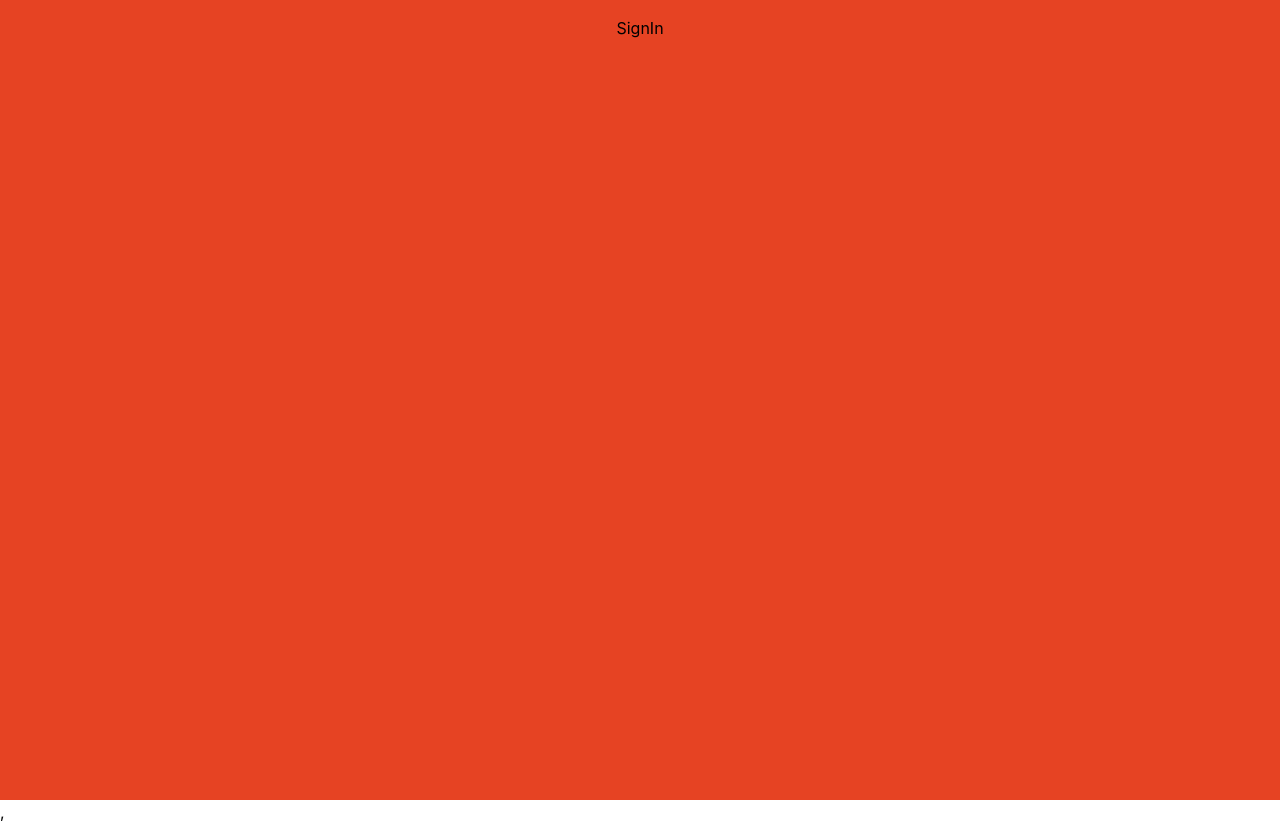
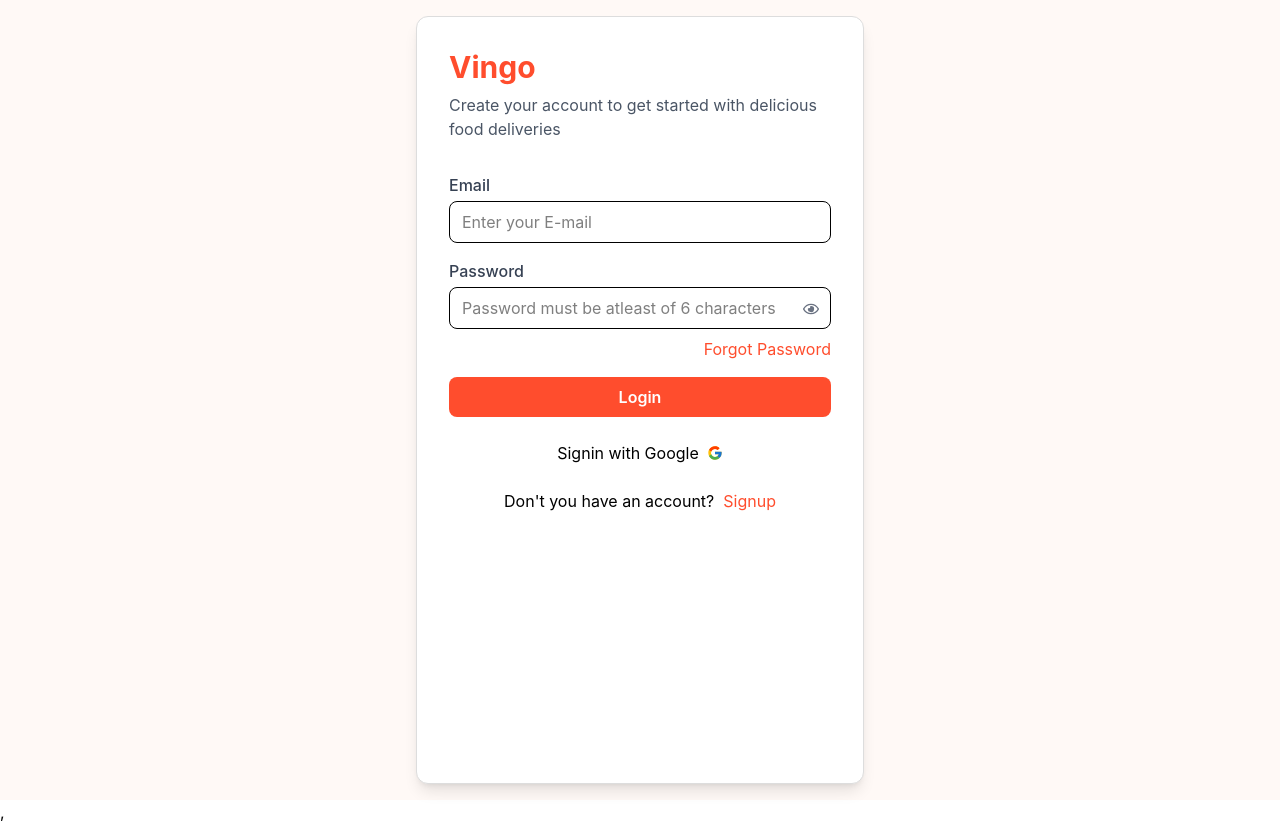
Before and after one commit to abdullahkhan53/Vingo, a React app in the folder frontend/: page /signIn in a window 1280 px wide. Built offline with nearby package versions, Linux system fonts and the light colour scheme; the HTML template or start-up script is replaced by a standard one.

Commit message:
commit for something

```diff
--- a/frontend/src/App.jsx
+++ b/frontend/src/App.jsx
@@ -1,6 +1,7 @@
 import { Route, Routes } from 'react-router-dom'
 import SignUp from './pages/SignUp'
 import SignIn from './pages/SignIn'
+import ForgotPassword from './pages/forgotPassword'
 function App() {
 
   return (
@@ -8,6 +9,7 @@
     <Routes>
       <Route path="/signup" element={<SignUp/>}/>
       <Route path="/signIn" element={<SignIn/>}/>
+      <Route path="/forgot-password" element={<ForgotPassword/>}/>
     </Routes>
     </>
   )
--- /dev/null
+++ b/frontend/src/axios/signin.js
@@ -0,0 +1,13 @@
+import axios from "axios";
+const serverUrl = "http://localhost:3000/"
+
+export const handleSignin = async(data) => {
+    try{
+        const res = await axios.post(`${serverUrl}api/auth/signin`, data,
+            {withCredentials: true}
+        )
+        console.log(res);
+    } catch (err) {
+        console.log('Error in SignIn', err)
+    }
+}
--- /dev/null
+++ b/frontend/src/pages/ForgotPassword.jsx
@@ -0,0 +1,115 @@
+import react, { use, useState } from "react";
+import { IoIosArrowRoundBack } from "react-icons/io";
+import { useNavigate } from "react-router-dom";
+import { FaRegEye, FaRegEyeSlash } from "react-icons/fa";
+
+
+function ForgotPassword(){
+
+    const navigate = useNavigate()
+    const [showPassword, setShowPassword] = useState(false)
+
+    const [step, setStep] = useState(3)
+    const [email, setEmail] = useState("")
+    const [otp, setOtp] = useState("")
+    const [newPassword, setNewPassword] = useState("");
+
+    const setPassword = () => {
+        setShowPassword(prev => !prev)
+    }
+
+    return <>
+        <div className="flex w-full items-center justify-center min-h-screen p-4 bg-[#fff9f6]">
+            <div className="bg-white rounded-xl shadow-lg w-full max-w-md p-8 ">
+                <div className="flex items-center gap-4 mb-4">
+                    <IoIosArrowRoundBack size={30} className="text-[#ff4d2d] cursor-pointer" onClick={() => navigate("/signin")}/>
+                    <h1 className="text-2xl font-bold text-center text-[#ff4d2d]">Forgot Password</h1>
+                </div>
+
+                {step == 1 &&
+                <div>
+                    {/* Email */}
+                <div className="mb-4">
+                    <label htmlFor="email" className="block text-gray-700 font-medium mb-1" >Email</label>
+                    <input type="email" name="email" id="email"
+                        className="w-full border rounded-lg px-3 py-2 focus:outline-none focus:border-orange-500"
+                        placeholder="Enter your E-mail"
+                        onChange={(e) => setEmail(e.target.value)}
+                        value={email}
+                    />
+                </div>
+                    <button className={`w-full font-semibold py-2 rounded-lg transition duration-200 cursor-pointer text-white bg-[#ff4d2d] hover:bg-[#e64323]`}
+
+                    >Send OTP
+                     </button>
+                </div>
+                }
+
+                {step == 2 &&
+                <div>
+                    {/* Email */}
+                <div className="mb-4">
+                    <label htmlFor="otp" className="block text-gray-700 font-medium mb-1" >OTP</label>
+                    <input type="text" name="otp" id="otp"
+                        className="w-full border rounded-lg px-3 py-2 focus:outline-none focus:border-orange-500"
+                        placeholder="Enter your E-mail"
+                        onChange={(e) => setOtp(e.target.value)}
+                        value={otp}
+                    />
+                </div>
+                    <button className={`w-full font-semibold py-2 rounded-lg transition duration-200 cursor-pointer text-white bg-[#ff4d2d] hover:bg-[#e64323]`}
+
+                    >Verify
+                     </button>
+                </div>
+                }
+
+                {step == 3 &&
+                <div>
+                    {/* Email */}
+
+                    <div className="mb-4">
+                        <label htmlFor="newPassword" className="block text-gray-700 font-medium mb-1" >New Password</label>
+                        <div className="relative">
+                            <input type={`${showPassword ? "text" : "password"}`}
+                                name="newPassword" id="newPassword"
+                                className="w-full border rounded-lg px-3 py-2 focus:outline-none focus:border-orange-500"
+                                placeholder="Password must be atleast of 6 characters"
+                                onChange={(e) => setNewPassword(e.target.value)}
+                                value={newPassword}
+                            />
+                            <button className="absolute right-3 top-3.5 text-gray-500" onClick={setPassword}>
+                                {showPassword ? <FaRegEyeSlash /> : <FaRegEye />}
+                            </button>
+                        </div>
+
+                    </div>
+
+                    <div className="mb-4">
+                        <label htmlFor="confirmPassword" className="block text-gray-700 font-medium mb-1" >Confirm Password</label>
+                        <div className="relative">
+                            <input type={`${showPassword ? "text" : "password"}`}
+                                name="confirmPassword" id="confirmPassword"
+                                className="w-full border rounded-lg px-3 py-2 focus:outline-none focus:border-orange-500"
+                                placeholder="Password must be atleast of 6 characters"
+                            />
+                            <button className="absolute right-3 top-3.5 text-gray-500" onClick={setPassword}>
+                                {showPassword ? <FaRegEyeSlash /> : <FaRegEye />}
+                            </button>
+                        </div>
+
+                    </div>
+
+                    <button className={`w-full font-semibold py-2 rounded-lg transition duration-200 cursor-pointer text-white bg-[#ff4d2d] hover:bg-[#e64323]`}
+
+                    > Change Password
+                     </button>
+                </div>
+                }
+
+            </div>
+        </div>
+    </>
+}
+
+export default ForgotPassword;
--- a/frontend/src/pages/SignIn.jsx
+++ b/frontend/src/pages/SignIn.jsx
@@ -1,20 +1,104 @@
-import React from "react";
+import React, { use } from "react";
+import { useState } from "react";
+import { useNavigate } from 'react-router-dom'
+import { FaRegEye, FaRegEyeSlash } from "react-icons/fa";
+import { FcGoogle } from "react-icons/fc";
+import { handleSignin } from "../axios/signin";
 
-function SignIn () {
+function SignIp() {
 
     const primaryColor = "#ff4d2d"
-    const bgColor = "#e64323"
-    const hoverColor = "#fff9f6"
+    const hoverColor = "#e64323"
+    const bgColor = "#fff9f6"
     const borderColor = "#ddd"
 
-    return(
+    const navigate = useNavigate()
+    const [showPassword, setShowPassword] = useState(false)
 
-        <div className="min-h-screen w-full flex item-center justify-center p-4" style={{background: bgColor}}>
-            <div className="">
-                SignIn
+    const [email, setEmail] = useState("");
+    const [pass, setPass] = useState("");
+
+    const setPassword = () => {
+        setShowPassword(prev => !prev)
+    }
+
+    const onSigninClick = async () => {
+        // e.preventDefault();
+
+        const userData = {
+            email,
+            password: pass,
+        }
+        await handleSignin(userData);
+    }
+
+
+    return (
+
+        <div className="min-h-screen w-full flex item-center justify-center p-4" style={{ background: bgColor }}>
+            <div className=" bg-white rounded-xl  shadow-lg w-full  max-w-md p-8 border-[1px]" style={
+                { border: `1px solid ${borderColor}` }}>
+                <h1 className='text-3xl font-bold mb-2' style={{ color: primaryColor }}>Vingo</h1>
+                <p className="text-gray-600 mb-8">Create your account to get started with
+                    delicious food deliveries
+                </p>
+
+
+                {/* Email */}
+                <div className="mb-4">
+                    <label htmlFor="email" className="block text-gray-700 font-medium mb-1" >Email</label>
+                    <input type="email" name="email" id="email"
+                        className="w-full border rounded-lg px-3 py-2 focus:outline-none focus:border-orange-500"
+                        placeholder="Enter your E-mail"
+                        onChange={(e) => setEmail(e.target.value)}
+                        value={email}
+                    />
+                </div>
+
+
+
+                {/* Password */}
+                <div className="mb-4">
+                    <label htmlFor="password" className="block text-gray-700 font-medium mb-1" >Password</label>
+                    <div className="relative">
+                        <input type={`${showPassword ? "text" : "password"}`}
+                            name="password" id="password"
+                            className="w-full border rounded-lg px-3 py-2 focus:outline-none focus:border-orange-500"
+                            placeholder="Password must be atleast of 6 characters"
+                            onChange={(e) => setPass(e.target.value)}
+                            value={pass}
+                        />
+                        <button className="absolute right-3 top-3.5 text-gray-500" onClick={setPassword}>
+                            {showPassword ? <FaRegEyeSlash /> : <FaRegEye />}
+                        </button>
+                    </div>
+                        {/* Forgo Password */}
+                        <div className={`flex justify-end text-[#ff4d2d] mt-2 cursor-pointer`}
+                        onClick={() => navigate("/forgot-password")}>
+                            <h1>Forgot Password</h1>
+                        </div>
+                </div>
+
+
+
+                <button className={`w-full font-semibold py-2 rounded-lg transition duration-200 cursor-pointer text-white bg-[#ff4d2d] hover:bg-[#e64323]`}
+                    onClick={onSigninClick}
+                >Login
+                </button>
+
+                <button className={`w-full mt-4 mb-4 py-2 px-4 rounded-lg transition duration-200 cursor-pointer flex items-center justify-center gap-2 border-rounded-lg border-gray-400 hover:bg-gray-100`}
+                > Signin with Google <FcGoogle />
+                </button>
+
+                <p onClick={() => navigate("/signup")}
+                    className="cursor-pointer w-full flex items-center justify-center"
+                >Don't you have an account? &nbsp; <span style={{ color: primaryColor }}>Signup</span></p>
+
             </div>
+
         </div>
+
     )
 }
 
-export default SignIn;
+export default SignIp;
--- a/frontend/src/pages/SignUp.jsx
+++ b/frontend/src/pages/SignUp.jsx
@@ -3,8 +3,7 @@
 import { useNavigate } from 'react-router-dom'
 import { FaRegEye, FaRegEyeSlash } from "react-icons/fa";
 import { FcGoogle } from "react-icons/fc";
-import axios from "axios";
-// import { handleSignup } from "../axios/signup";
+import { handleSignup } from "../axios/signup";
 
 function SignUp () {
 
@@ -26,16 +25,19 @@
         setShowPassword(prev => !prev)
     }
 
-    const handleSignup = async() => {
-         const serverUrl = "http://localhost:3000/"
-        try{
-            const res = await axios.post(`${serverUrl}api/auth/signup`, {
-                username, email, role, password, mobile,
-            }, {withCredentials: true})
-        } catch (err) {
-            console.log(err)
+    const onSignupClick = async() => {
+        // e.preventDefault();
+
+        const userData = {
+            username,
+            email,
+            mobile,
+            password: pass,
+            role,
         }
+        await handleSignup(userData);
     }
+
 
     return(
 
@@ -118,7 +120,7 @@
                     </div>
 
                     <button className={`w-full font-semibold py-2 rounded-lg transition duration-200 cursor-pointer text-white bg-[#ff4d2d] hover:bg-[#e64323]`}
-                    onClick={handleSignup}
+                    onClick={onSignupClick}
                         >Signup
                      </button>
 
```
Also changed, not shown: frontend/src/axios/signup.js (+5 -6 lines).
